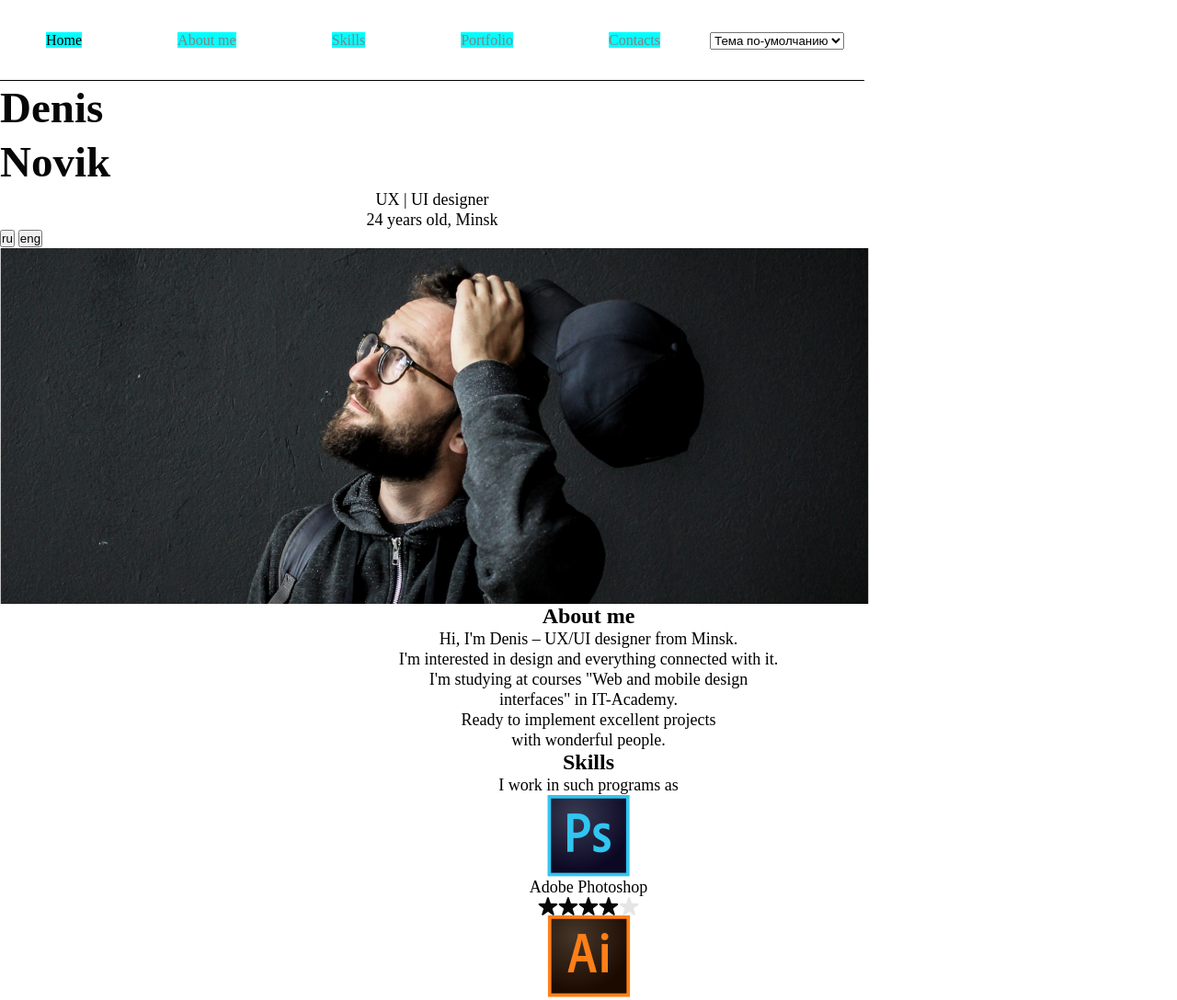
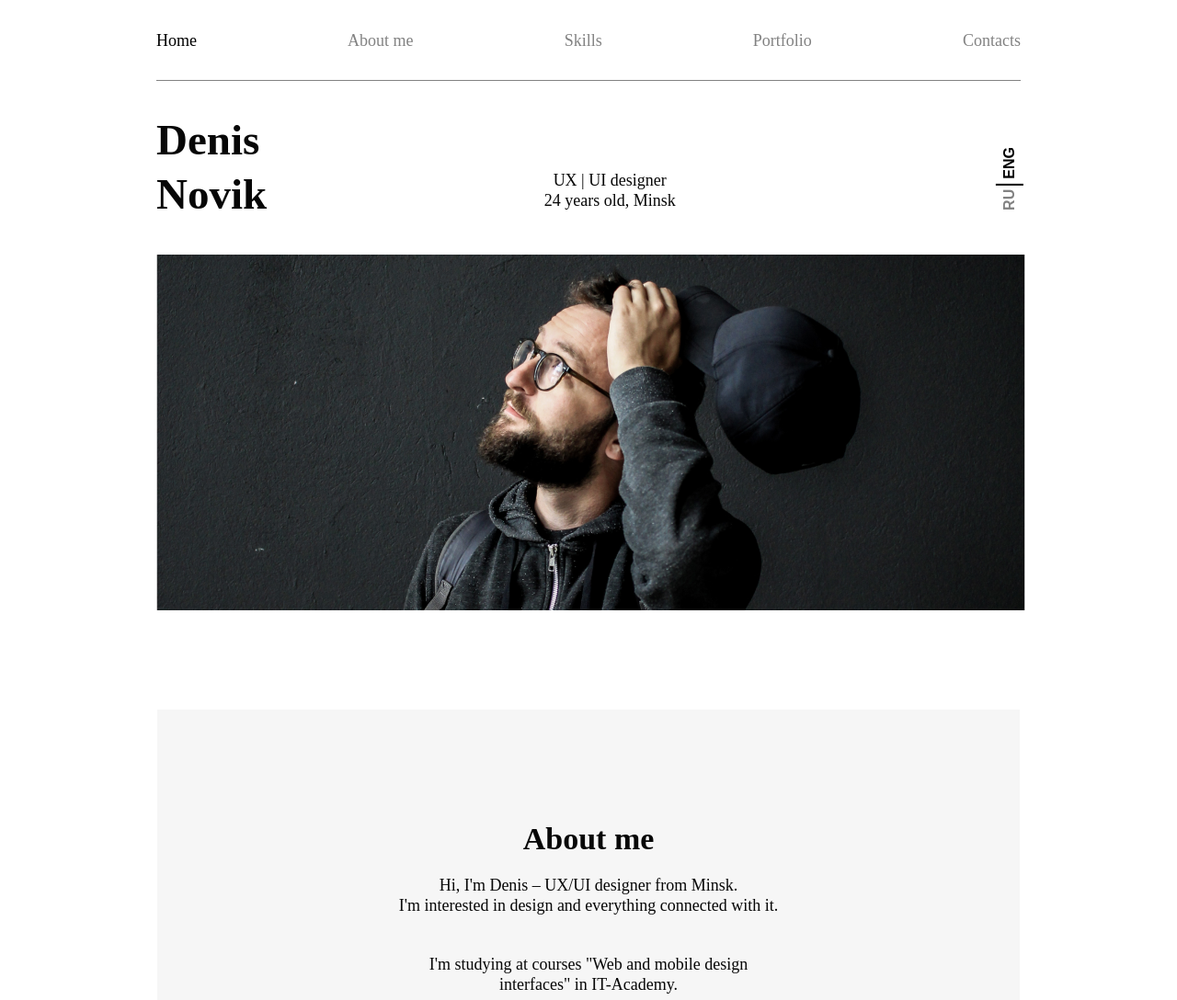
Before and after one commit to Mister-Friday/DS_landing, a plain HTML site: page index.html in a window 1280 px wide. Shown: the top 1088 px of the page at 92% size. Drawn offline with Linux system fonts and the light colour scheme.

Commit message:
06.04
06.04

```diff
--- a/css/style.css
+++ b/css/style.css
@@ -2,10 +2,19 @@
     padding: 0;
     margin: 0;
     box-sizing: border-box;
+    color: #070707;
 }
 
 header {
     width: 940px;
+}
+
+nav {
+    display: flex;
+    justify-content: space-between;
+    align-items: center;
+    border-bottom: 1px solid #828282;
+    height: 88px;
 }
 
 nav a {
@@ -13,17 +22,29 @@ nav a {
     color: #828282;
     /* height: 88px; */
     line-height: 88px;
-    background-color: aqua;
-    margin: 50px;
+    /* background-color: aqua; */
+    /* margin: 50px; */
 }
 
 nav .active {
     color: black;
 }
 
-nav {
-    border-bottom: 1px solid black;
-    height: 88px;
+body {
+    display: flex;
+    flex-direction: column;
+    justify-content: center;
+    align-items: center;
+}
+.avatar {
+    margin-bottom: 80px;
+}
+.title_block {
+    display: flex;
+    justify-content: space-between;
+    min-height: 188px;
+    align-items: center;
+
 }
 
 .title_block h1 {
@@ -33,14 +54,53 @@ nav {
 }
 
 .title_block p {
+    margin-top: 50px;
     font-size: 18px;
     line-height: 22px;
     text-align: center;
 }
+.btns button {
+    background: none;
+    border: none;
+    font-size: 16px;
+    line-height: 20px;
+    text-transform: uppercase;
+    color: #828282;
+    font-weight: bold;
+}
+
+.btns {
+    transform: rotate(270deg) translate(-10px, 25px);;
+}
+button.active_lang {
+    color: black;
+    border-left: 2px solid black;
+    padding: 5px;
+}
+.avatar {
+    margin-bottom: 104px;
+}
 .about_me {
-    text-align: center;
+    display: flex;
+    flex-direction: column;
+    justify-content: center;
+    align-items: center;
+    /* text-align: center; */
+    background-color: #f6f6f6;
+    width: 100%;
 }
-p {
+.about_me > p {
+    display: flex;
+    flex-direction: column;
+    align-items: center;
+    margin-bottom: 42px;
+}
+.about_me h2 {
+    margin: 120px 0 18px 0;
+    font-size: 34px;
+    line-height: 42px;
+}
+p, nav a {
     font-size: 18px;
     line-height: 22px;
     text-align: center;
--- a/index.html
+++ b/index.html
@@ -1,3 +1,6 @@
+<!DOCTYPE html>
+<html lang="en">
+
 <head>
     <meta charset="utf-8">
     <meta http-equiv="X-UA-Compatible" content="IE=edge">
@@ -17,28 +20,28 @@
             <a href="#portfolio">Portfolio</a>
             <a href="#contacts">Contacts</a>
             <!-- <div class="wrapper"> -->
-            <select class="theme" id="theme">
+            <!-- <select class="theme" id="theme">
                 <option value="auto" selected="">Тема по-умолчанию</option>
                 <option value="dark">Тёмная тема</option>
                 <option value="light">Светлая тема</option>
-            </select>
+            </select> -->
         </nav>
-        <div class="title_block" id="home">
-            <div>
+        <div id="home">
+            <div class="title_block">
                 <h1>Denis<br>Novik</h1>
                 <p>UX | UI designer<br>24 years old, Minsk</p>
-                <div>
+
+                <div class="btns">
                     <button>ru</button>
-                    <button>eng</button>
+                    <button class="active_lang">eng</button>
                 </div>
             </div>
-            <div>
+            <div class="avatar">
                 <picture>
                     <source srcset="./images/BSPP2266_mobile.png" media="(max-width: 1000px)">
                     <img src="./images/BSPP2266.png" alt="photo" title="photo">
                 </picture>
             </div>
-
         </div>
         <!-- </div> -->
 
@@ -47,10 +50,19 @@
     <main>
         <section class="about_me" id="about_me">
             <h2>About me</h2>
-            <p>Hi, I'm Denis – UX/UI designer from Minsk.<br>I'm interested in design and everything connected with it.
+            <p>
+                <span>Hi, I'm Denis – UX/UI designer from Minsk.</span>
+                <span>I'm interested in design and everything connected with it.</span>
             </p>
-            <p> I'm studying at courses "Web and mobile design<br>interfaces" in IT-Academy.</p>
-            <p>Ready to implement excellent projects<br>with wonderful people.</p>
+            <p>
+                <span> I'm studying at courses "Web and mobile design</span>
+                <span>interfaces" in IT-Academy.</span>
+            </p>
+            <p>
+                <span>Ready to implement excellent projects</span>
+                <span>with wonderful people.</span>
+            </p>
+
 
             </section>
             <section class="skills" id="skills">
@@ -170,8 +182,7 @@
             <section class="contacts" id="contacts">
                 <h2>Contacts</h2>
                 <p>Want to know more or just chat?<br>You are welcome!</p>
-            <a href="https://wtsp.cc/89257923900"
-                target="_blank"><button>Send message</button></a>
+                <a href="https://wtsp.cc/89257923900" target="_blank"><button>Send message</button></a>
                 <div>
                     <img src="./images/linfedin.png" alt="Linkedin" title="Linkedin">
                     <img src="./images/instagram.png" alt="Instagram" title="Instagram">
```
Lines whose indentation alone changed are shown as unchanged.
